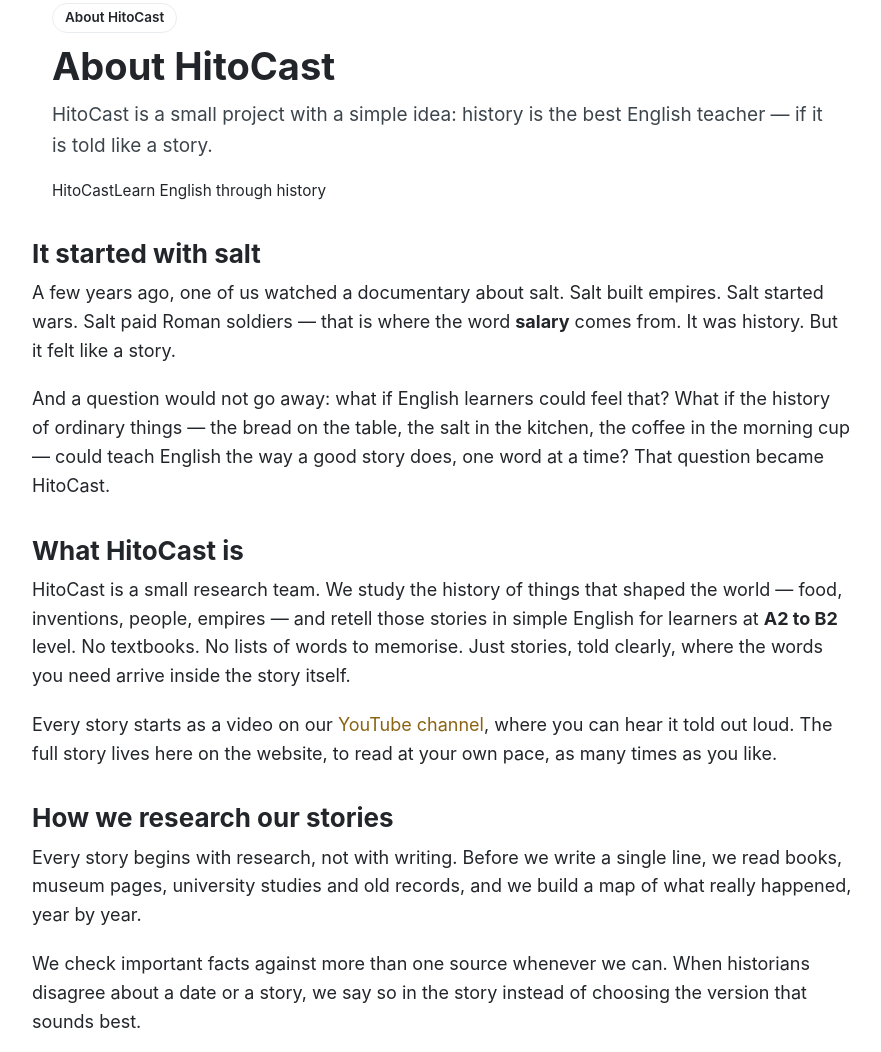
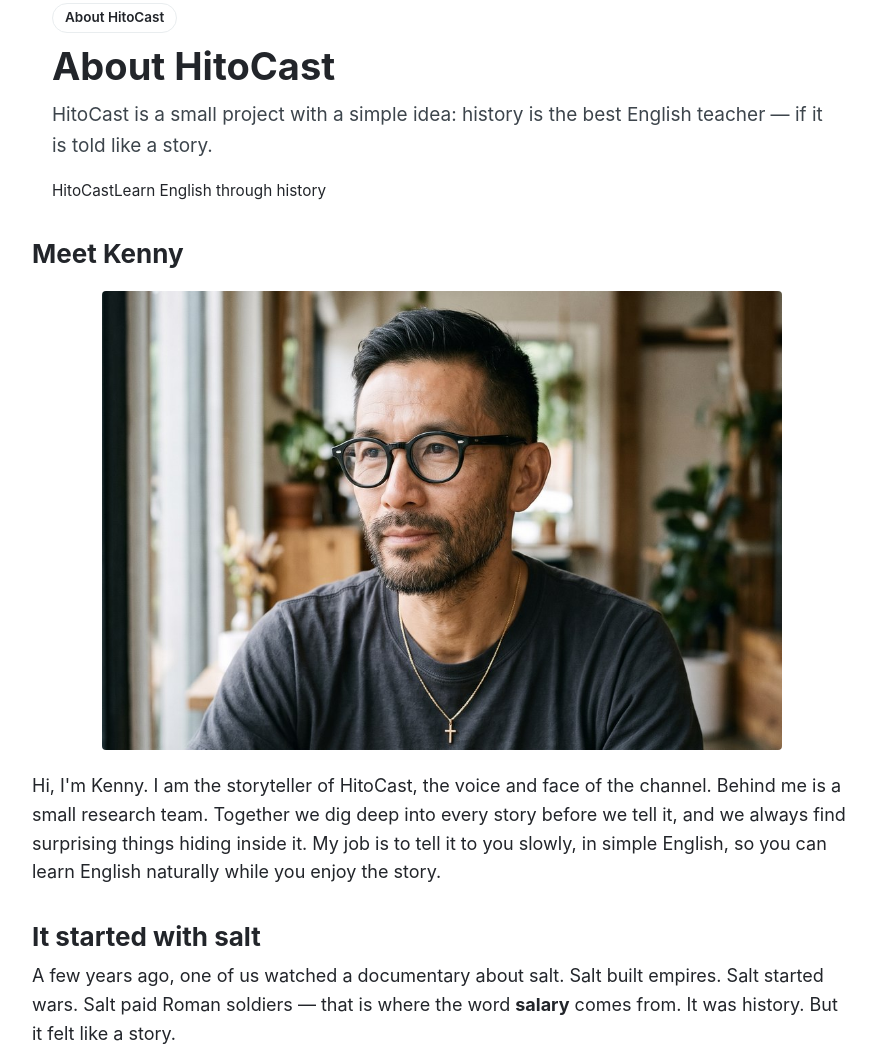
Before and after one commit to hihitocast-cloud/hitocast, a plain HTML site: page about/index.html in a window 1280 px wide. Shown: the part 137-1189 px from the top of the page, without its empty margins (198-1079 px from the left). Drawn offline with Linux system fonts and the light colour scheme.

Commit message:
About page: new Meet Kenny section with photo matching the sidebar intro; story count fixed to eleven, Christmas added to the roundup

```diff
--- a/about/index.html
+++ b/about/index.html
@@ -35,6 +35,9 @@
     <div class="meta"><span>HitoCast</span><span class="dot">Learn English through history</span></div>
   </div>
   <article class="article-body">
+    <h2>Meet Kenny</h2>
+    <figure><img width="1000" height="675" src="../images/kenny-about.jpg" alt="Kenny, the storyteller of HitoCast"></figure>
+    <p>Hi, I'm Kenny. I am the storyteller of HitoCast, the voice and face of the channel. Behind me is a small research team. Together we dig deep into every story before we tell it, and we always find surprising things hiding inside it. My job is to tell it to you slowly, in simple English, so you can learn English naturally while you enjoy the story.</p>
     <h2>It started with salt</h2>
     <p>A few years ago, one of us watched a documentary about salt. Salt built empires. Salt started wars. Salt paid Roman soldiers — that is where the word <b>salary</b> comes from. It was history. But it felt like a story.</p>
     <p>And a question would not go away: what if English learners could feel that? What if the history of ordinary things — the bread on the table, the salt in the kitchen, the coffee in the morning cup — could teach English the way a good story does, one word at a time? That question became HitoCast.</p>
@@ -44,7 +47,7 @@
     <h2>How we research our stories</h2> <p>Every story begins with research, not with writing. Before we write a single line, we read books, museum pages, university studies and old records, and we build a map of what really happened, year by year.</p> <p>We check important facts against more than one source whenever we can. When historians disagree about a date or a story, we say so in the story instead of choosing the version that sounds best.</p> <p>At the end of every article on this website you will find the sources we used, with links, so you can read further and check the facts for yourself. Only after that work is done do we retell the story, slowly and in simple English.</p> <h2>How to learn with HitoCast</h2>
     <p>Start with the video. Hear the story first, at a pace made for learners — clear voices, real rhythm, no rush. Then read the full story here. Same story, second pass: the words start to stick. And as you read, notice the words history hands you. Every story hides small gifts — the origins of everyday words, idioms, and phrases you will remember because the story carries them. The word <b>salary</b>, for example, is still in the Salt story, waiting where it has always been.</p>
     <h2>What you will find here</h2>
-    <p>So far, HitoCast has ten stories. In Food History, you can follow bread from burned crumbs in Jordan to the bakeries of Paris, see how salt built empires, and learn how coffee travelled from the highlands of Ethiopia to two billion cups a day. In Inventions &amp; Discoveries, there is the toilet — the invention that saved more lives than any doctor in history. In People, there is the woman who stayed: the complete history of nursing. And in Civilizations &amp; Empires, there is the entire history of the United States, told as one long story.</p>
+    <p>So far, HitoCast has eleven stories. In Food History, you can follow bread from burned crumbs in Jordan to the bakeries of Paris, see how salt built empires, and learn how coffee travelled from the highlands of Ethiopia to two billion cups a day. In Inventions &amp; Discoveries, there is the toilet — the invention that saved more lives than any doctor in history. There is also the story of Christmas, and how the holiday was built piece by piece over two thousand years. In People, there is the woman who stayed: the complete history of nursing. And in Civilizations &amp; Empires, there is the entire history of the United States, told as one long story.</p>
     <p>Start anywhere. A good place is <a href="../history-of-bread/">The History of Bread</a>, <a href="../the-history-of-salt/">The History of Salt</a>, or <a href="../history-of-coffee/">The Dark and Beautiful History of Coffee</a> — or browse <a href="../#stories">all stories</a> on the home page.</p>
     <h2>Who it is for</h2>
     <p>HitoCast is made for English learners at A2 to B2 level — and for anyone who is curious. You do not need to know history to enjoy it. You only need to like a good story. If you can follow a story, the English follows.</p>
```
Also changed, not shown: images/kenny-about.jpg (added).
